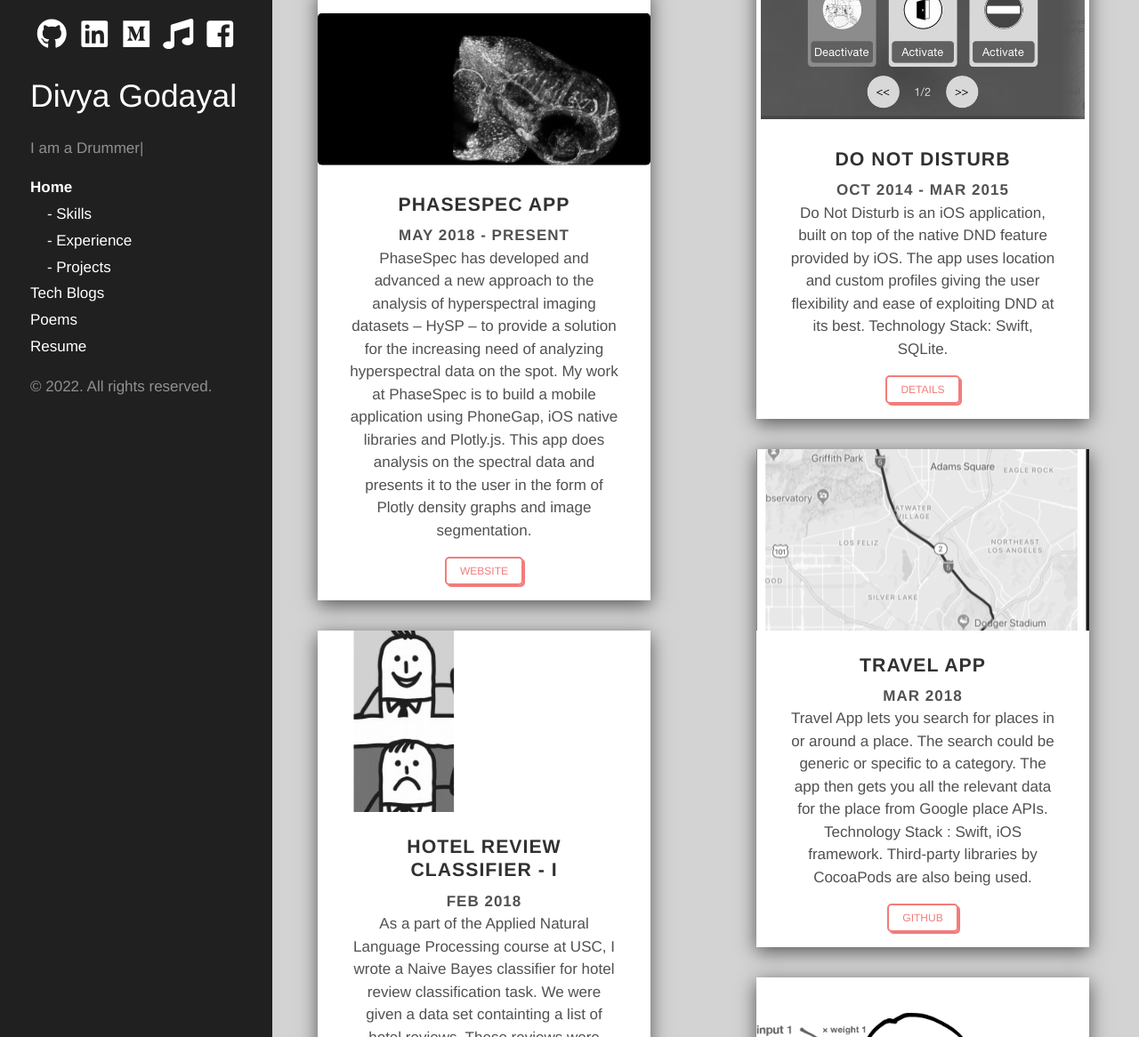
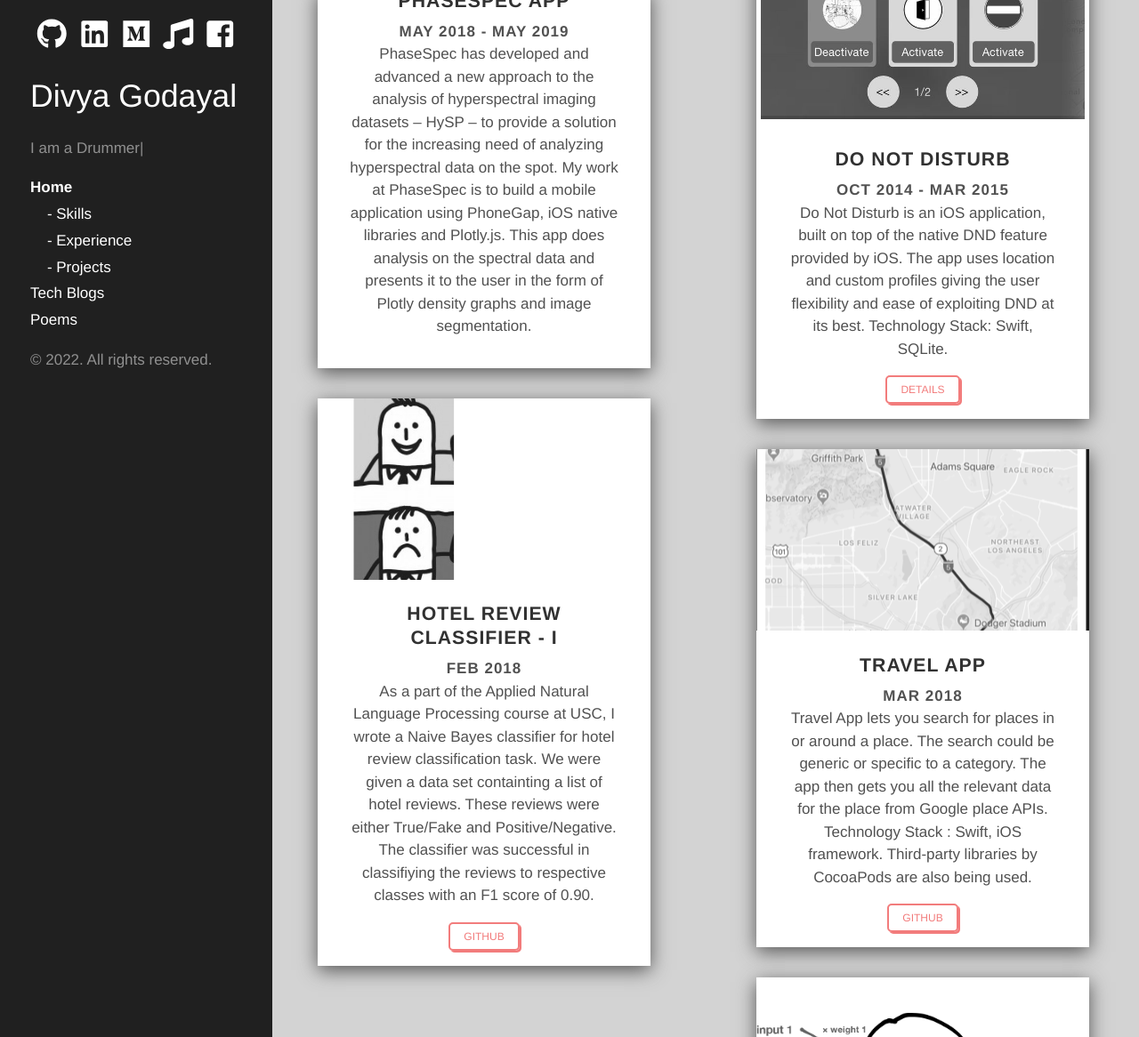
Before and after one commit to DivyaGodayal/DivyaGodayal.github.io, a Jekyll site: the page built from index.html, in a window 1280 px wide and 1400 px high, scrolled down 3966 px, cut to the strip 234-1400 px from the top of the window. Shown: the whole strip at 89% size. Built offline with Jekyll 4.4.1, drawn with Linux system fonts in a browser that asks for light colours; nearby versions of some CDN libraries; Markdown is read by kramdown in place of the engine named in the settings.

Commit message:
Update resume

```diff
--- a/_includes/sidebar.html
+++ b/_includes/sidebar.html
@@ -86,7 +86,6 @@
       <a class="sidebar-nav-item" style="text-decoration:none;" href="{{ '/' | relative_url }}#projects-section">&nbsp&nbsp&nbsp&nbsp- Projects</a>
       <a class="sidebar-nav-item{% if page.url == '/technology/' | relative_url %} active{% endif %}" href="/technology/">Tech Blogs</a>
       <a class="sidebar-nav-item{% if page.url == '/poems/' | relative_url %} active{% endif %}" href="/poems/">Poems</a>
-      <a target="_blank" class="sidebar-nav-item{% if page.url == '/assets/cv.pdf' | relative_url %} active{% endif %}" href="{{ site.github.repo }}/public/assets/Resume-DivyaGodayal.pdf">Resume</a>
     </nav>
 
     <p>&copy; {{ site.time | date: '%Y' }}. All rights reserved.</p>
--- a/index.html
+++ b/index.html
@@ -298,19 +298,13 @@ title: Home
 
                <!-- Phasespec app -->
         <div class="card">
-            <a target="_blank" href="http://phasespec.com/">
-                <div class="card-image">
-                    <img src="public/assets/HySP.jpg"
-                    alt="Orange" />
-                </div>
-            </a>
             <div class="card-body">
                 <div class="card-title">
                     <h3>
                         PhaseSpec App
                     </h3>
                     <time>
-                        May 2018 - Present
+                        May 2018 - May 2019
                     </time>
                 </div>
                 <div class="card-exceprt">
@@ -319,7 +313,6 @@ title: Home
                        My work at PhaseSpec is to build a mobile application using PhoneGap, iOS native libraries and Plotly.js. This app does analysis on the spectral data and presents it to the user in the form of Plotly density graphs and image segmentation.
                     </p>
                 </div>
-                <a class="btn" target="_blank" href="http://phasespec.com/">Website</a>
             </div>
         </div>
 
```
Also changed, not shown: 1 other file.
